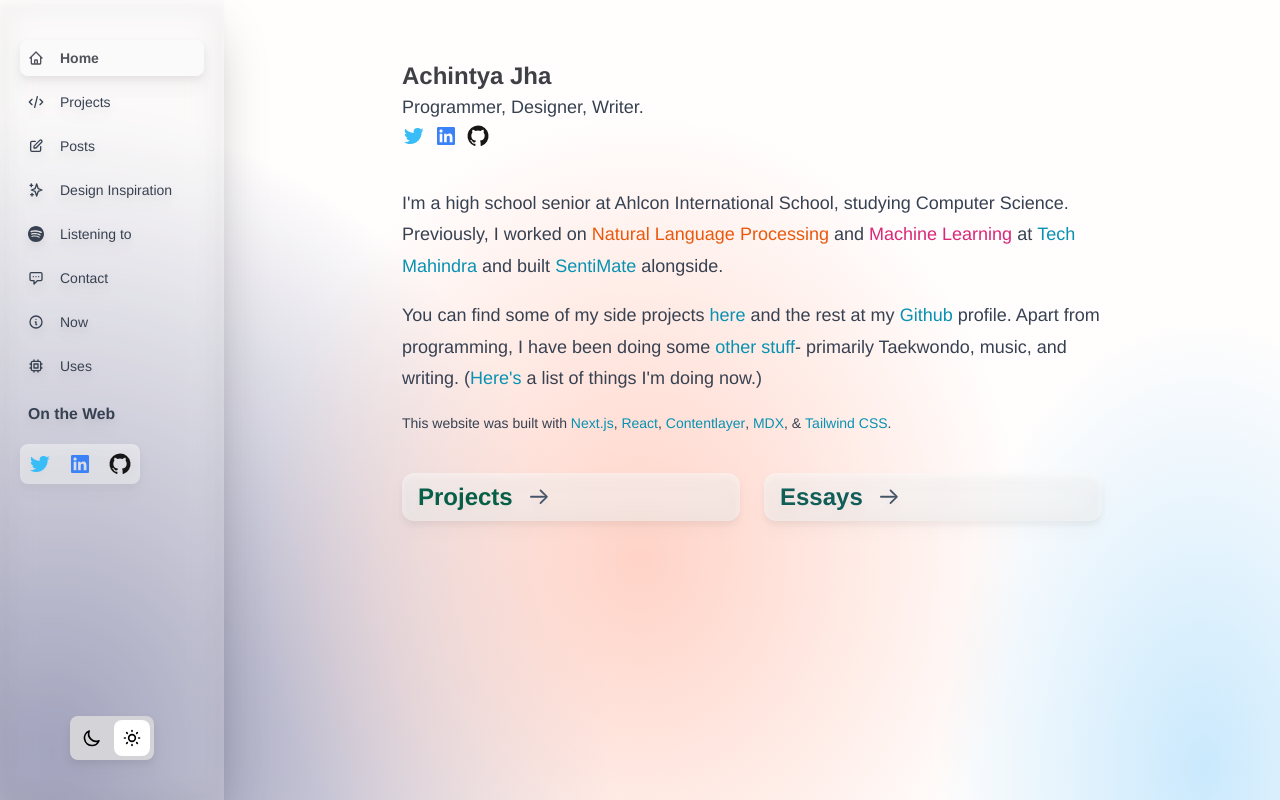
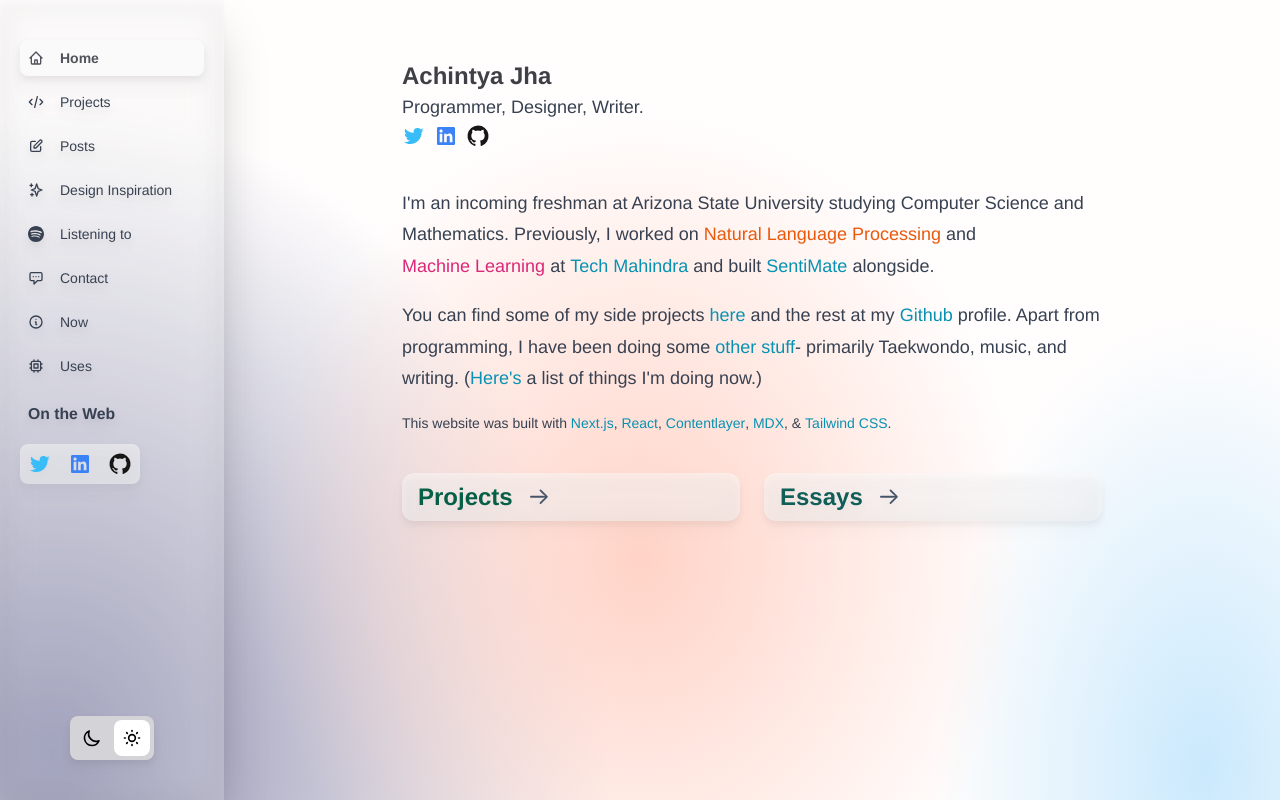
Before and after one commit to achntj/garden, a Next.js app: page / in a window 1280 px wide. Built offline with nearby package versions, Linux system fonts and the light colour scheme; a web font is replaced by a local one.

Commit message:
update bio

```diff
--- a/pages/index.tsx
+++ b/pages/index.tsx
@@ -43,8 +43,8 @@ export default function Home() {
           <Socials />
         </div>
         <p className="mt-0">
-          I{"'"}m a high school senior at Ahlcon International School, studying
-          Computer Science. Previously, I worked on{" "}
+          I{"'"}m an incoming freshman at Arizona State University studying
+          Computer Science and Mathematics. Previously, I worked on{" "}
           <span className="text-orange-600 dark:text-emerald-500">
             Natural Language Processing{" "}
           </span>
```
